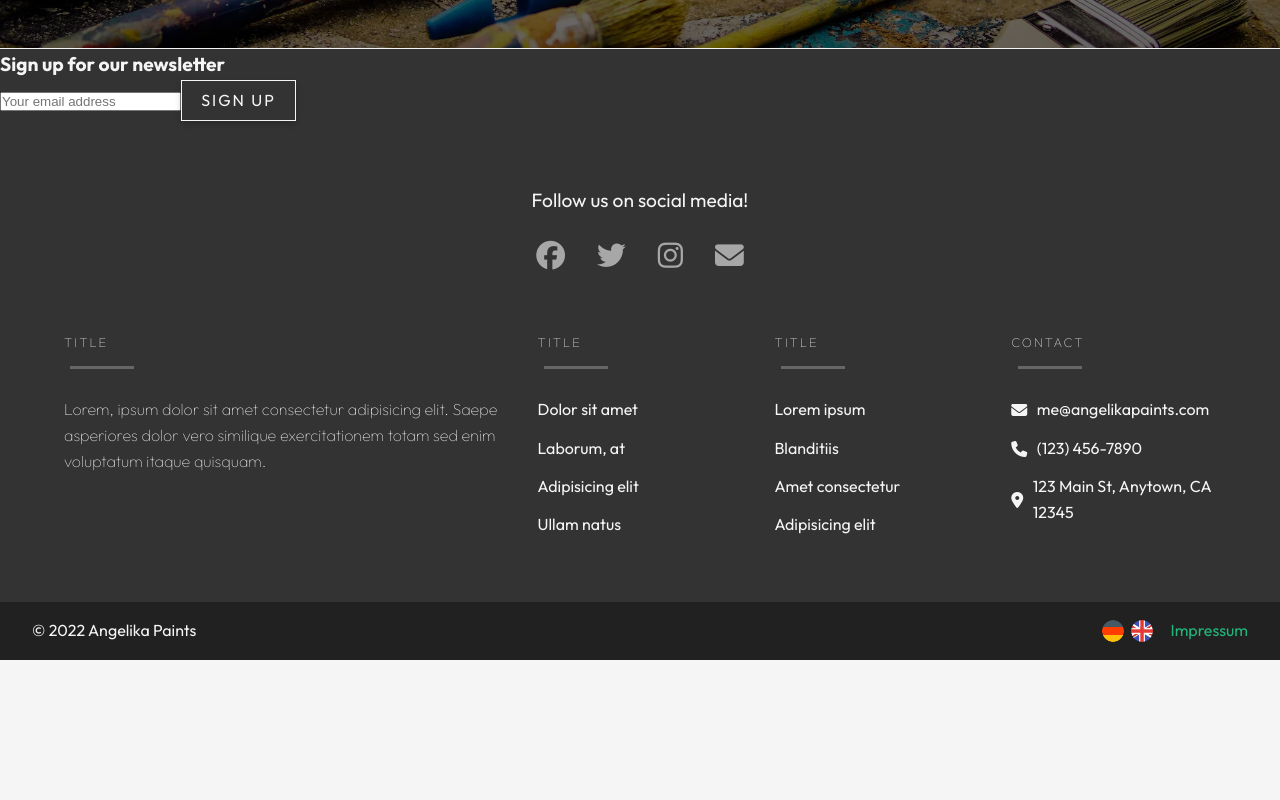
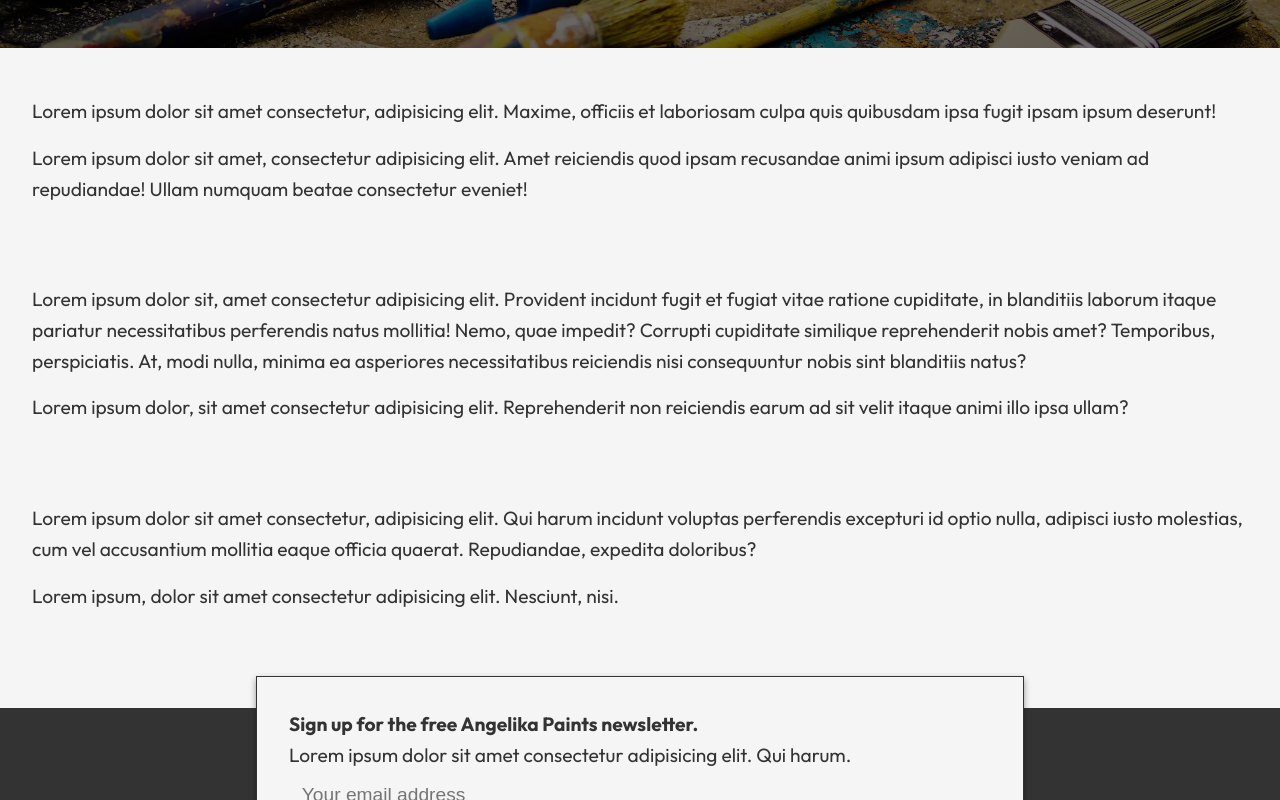
Before and after one commit to olinkirkland/ana-website, a React (Create React App) app: page / in a window 1280 px wide. Shown: the part 580-1380 px from the top of the page. Before the commit the page ends 1240 px from the top, so only its background shows below. Built offline with nearby package versions, Linux system fonts and the light colour scheme.

Commit message:
More styling

```diff
--- a/src/Home.jsx
+++ b/src/Home.jsx
@@ -1,6 +1,7 @@
 export default function Home() {
   return (
     <article>
+      <div className="hero-background">
         <section id="hero">
           <h1 className="logo">Angelika Paints</h1>
 
@@ -17,11 +18,52 @@ export default function Home() {
             <button className="cta">Order a Commission</button>
           </div>
         </section>
+      </div>
       {/* <section>About</section>
       <section>Gallery</section>
       <section>Services</section>
       <section>News</section>
       <section>Contact</section> */}
+      <section>
+        <p>
+          Lorem ipsum dolor sit amet consectetur, adipisicing elit. Maxime,
+          officiis et laboriosam culpa quis quibusdam ipsa fugit ipsam ipsum
+          deserunt!
+        </p>
+        <p>
+          Lorem ipsum dolor sit amet, consectetur adipisicing elit. Amet
+          reiciendis quod ipsam recusandae animi ipsum adipisci iusto veniam ad
+          repudiandae! Ullam numquam beatae consectetur eveniet!
+        </p>
+      </section>
+      <section>
+        <p>
+          Lorem ipsum dolor sit, amet consectetur adipisicing elit. Provident
+          incidunt fugit et fugiat vitae ratione cupiditate, in blanditiis
+          laborum itaque pariatur necessitatibus perferendis natus mollitia!
+          Nemo, quae impedit? Corrupti cupiditate similique reprehenderit nobis
+          amet? Temporibus, perspiciatis. At, modi nulla, minima ea asperiores
+          necessitatibus reiciendis nisi consequuntur nobis sint blanditiis
+          natus?
+        </p>
+        <p>
+          Lorem ipsum dolor, sit amet consectetur adipisicing elit.
+          Reprehenderit non reiciendis earum ad sit velit itaque animi illo ipsa
+          ullam?
+        </p>
+      </section>
+      <section>
+        <p>
+          Lorem ipsum dolor sit amet consectetur, adipisicing elit. Qui harum
+          incidunt voluptas perferendis excepturi id optio nulla, adipisci iusto
+          molestias, cum vel accusantium mollitia eaque officia quaerat.
+          Repudiandae, expedita doloribus?
+        </p>
+        <p>
+          Lorem ipsum, dolor sit amet consectetur adipisicing elit. Nesciunt,
+          nisi.
+        </p>
+      </section>
     </article>
   );
 }
--- a/src/components/NewsletterForm.jsx
+++ b/src/components/NewsletterForm.jsx
@@ -1,7 +1,8 @@
 export default function NewsletterForm() {
   return (
     <div className="newsletter-prompt">
-      <h2>Sign up for our newsletter</h2>
+      <h2>Sign up for the free Angelika Paints newsletter.</h2>
+      <p>Lorem ipsum dolor sit amet consectetur adipisicing elit. Qui harum.</p>
       <form>
         <input type="text" placeholder="Your email address" />
         <button type="submit">Sign up</button>
--- a/src/scss/styles.scss
+++ b/src/scss/styles.scss
@@ -26,10 +26,6 @@ i.sm {
   font-size: 60%;
 }
 
-article {
-  background-color: $color-text;
-}
-
 h1.logo {
   color: $color-primary;
   font-family: Outfit, Helvetica, sans-serif;
@@ -50,6 +46,8 @@ hr {
 }
 
 nav {
+  max-width: 96rem;
+  margin: 0 auto;
   display: flex;
   justify-content: space-between;
   align-items: center;
@@ -100,13 +98,11 @@ section {
   flex-direction: column;
   gap: 1rem;
   max-width: 96rem;
-  padding: 4rem 4rem;
+  padding: 2rem;
   margin: 0 auto;
 }
 
-section#hero {
-  color: $color-background;
-  background-color: $color-primary;
+.hero-background {
   background-image: linear-gradient(
       to bottom,
       rgba(0, 0, 0, 0.4),
@@ -114,6 +110,11 @@ section#hero {
     ),
     url('../backgrounds/2.webp');
   background-size: cover;
+}
+
+section#hero {
+  color: $color-background;
+  // background-color: $color-primary;
   align-items: center;
   display: flex;
   flex-direction: column;
@@ -213,6 +214,7 @@ button.btn-icon {
 }
 
 footer {
+  margin-top: 4rem;
   display: flex;
   flex-direction: column;
   background-color: $color-text;
@@ -332,5 +334,33 @@ footer {
 }
 
 .newsletter-prompt {
+  width: 48rem;
+  background-color: $color-background;
+  color: $color-text;
+  padding: 2rem;
+  margin: 0 auto;
+  position: relative;
+  transform: translateY(-2rem);
+  margin-bottom: -2rem;
+  border: 1px solid $color-text;
+  box-shadow: 0 0.2rem 0.4rem rgba(0, 0, 0, 0.4);
 
+  input {
+    width: 100%;
+    border: none;
+    background-color: transparent;
+    border-bottom: 1px solid $color-text;
+    font-size: 1.2rem;
+    padding: 0.8rem;
+    box-shadow: none;
+    transition: all 0.2s;
+    margin-bottom: 1rem;
+
+    &:focus {
+      outline: none;
+      &::placeholder {
+        opacity: 0;
+      }
+    }
+  }
 }
```
Also changed, not shown: src/css/styles.css, 1 other file (tests, documents, lock files or other folders). Lines whose indentation alone changed are shown as unchanged.
